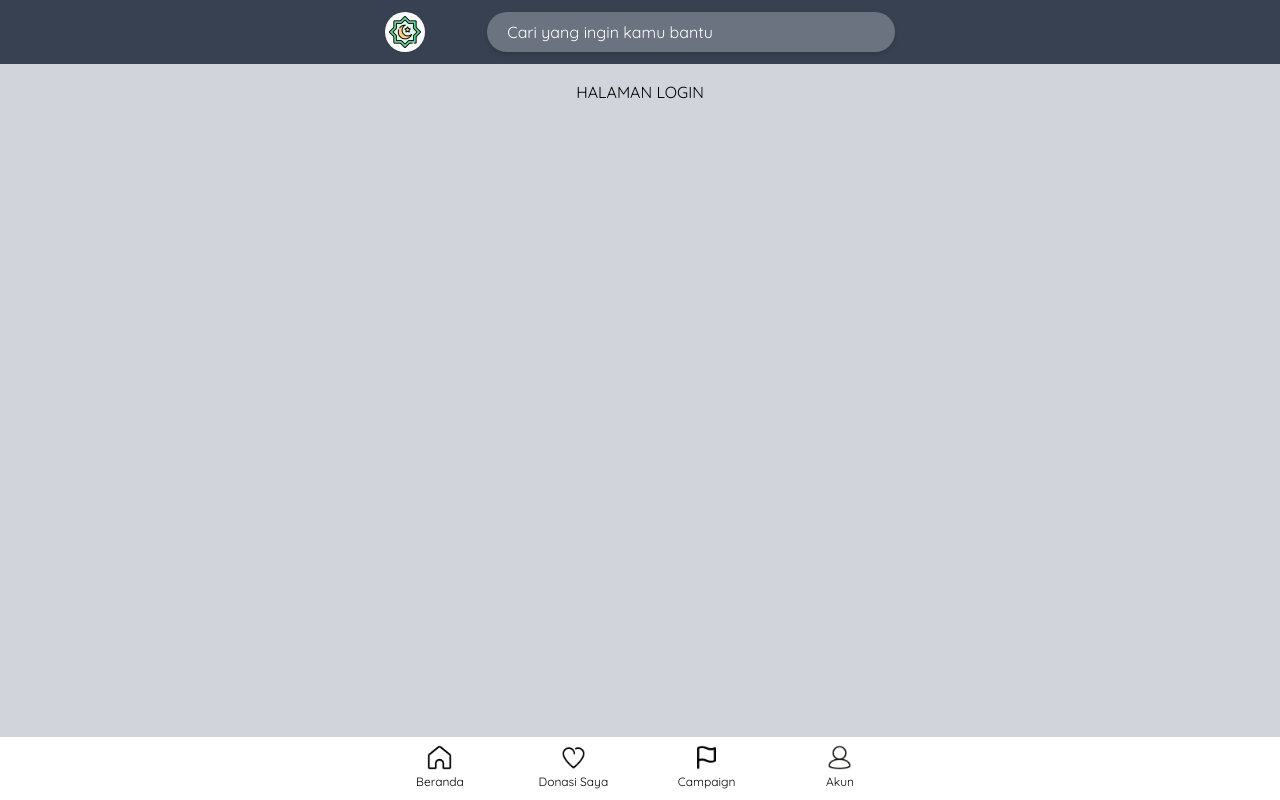
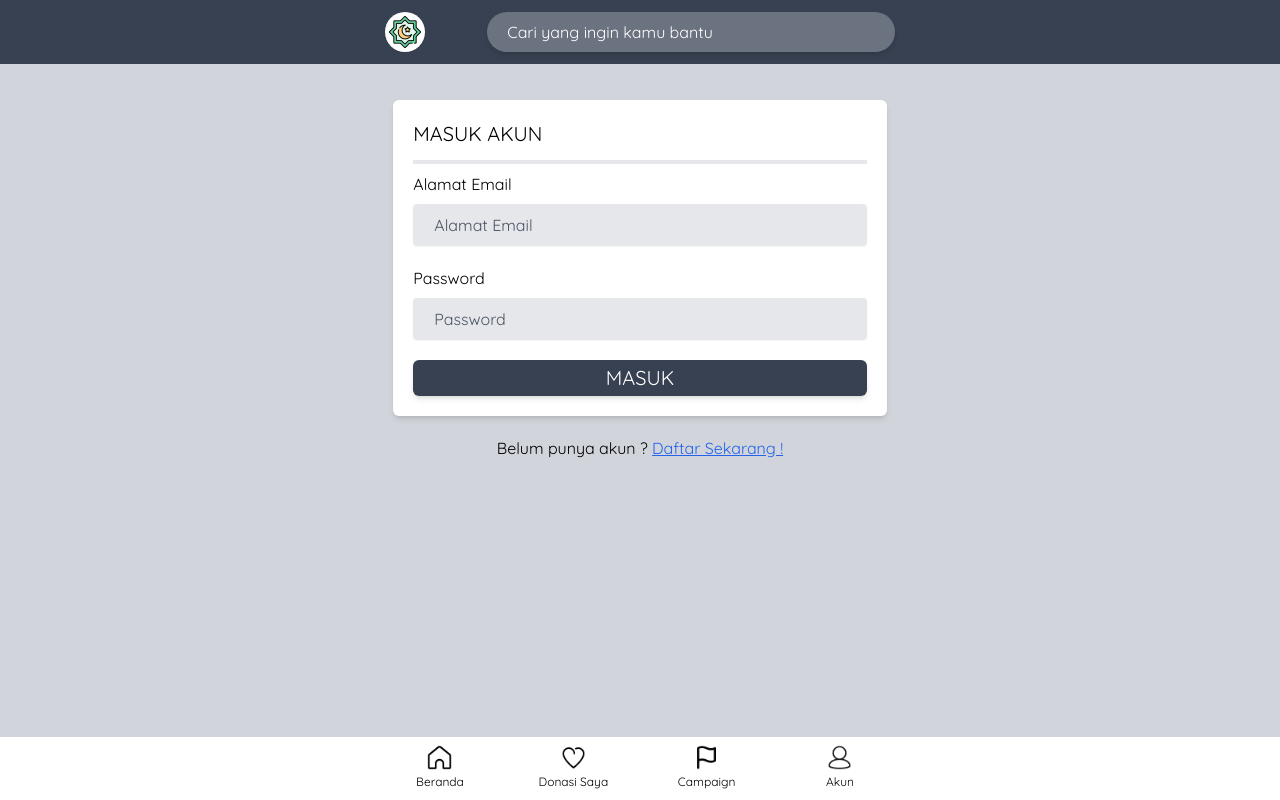
Before and after one commit to w1y0n0/frontend-donasi, a Vue app: page /login in a window 1280 px wide. Built offline with nearby package versions, Linux system fonts and the light colour scheme.

Commit message:
Membuat Proses Login Donatur
- View/Component Login
- Menambahkan Action Login di Module Auth Vuex
- Uji Coba Proses Login
- Check Halaman Login

```diff
--- a/src/store/module/auth.js
+++ b/src/store/module/auth.js
@@ -134,6 +134,56 @@ const auth = {
             })
         },
 
+        //action login
+        login({ commit }, user) {
+
+            //define callback promise
+            return new Promise((resolve, reject) => {
+
+                Api.post('/login', {
+
+                    //data yang dikirim ke server
+                    email: user.email,
+                    password: user.password,
+
+                })
+
+                    .then(response => {
+
+                        //define variable dengan isi hasil response dari server
+                        const token = response.data.token
+                        const user = response.data.data
+
+                        //set localStorage untuk menyimpan token dan data user
+                        localStorage.setItem('token', token)
+                        localStorage.setItem('user', JSON.stringify(user))
+
+                        //set default header axios dengan token
+                        Api.defaults.headers.common['Authorization'] = `Bearer ${token}`
+
+                        //commit auth success ke mutation
+                        commit('AUTH_SUCCESS', token, user)
+
+                        //commit get user ke mutation
+                        commit('GET_USER', user)
+
+                        //resolve ke component dengan hasil response
+                        resolve(response)
+
+                    }).catch(error => {
+
+                        //jika gagal, remove localStorage dengan key token
+                        localStorage.removeItem('token')
+
+                        //reject ke component dengan hasil response
+                        reject(error.response.data)
+
+                    })
+
+            })
+
+        }
+
     },
 
     //getters
--- a/src/views/auth/Login.vue
+++ b/src/views/auth/Login.vue
@@ -1,11 +1,141 @@
 <template>
-    <div class="pb-20 pt-20 text-center">
-        HALAMAN LOGIN
+    <div class="pb-20 pt-20">
+        <div class="container mx-auto grid grid-cols-1 p-5 sm:w-full md:w-5/12">
+
+            <form @submit.prevent="login">
+                <div class="bg-white rounded-md shadow-md p-5">
+                    <div class="text-xl">
+                        MASUK AKUN
+                    </div>
+                    <div class="border-2 border-gray-200 mt-3 mb-2"></div>
+
+                    <div class="mb-5">
+                        <label class="mt-2">Alamat Email</label>
+                        <input type="email" v-model="user.email"
+                            class="mt-2 appearance-none w-full bg-gray-200 border border-gray-200 rounded h-7 shadow-sm placeholder-gray-600 focus:outline-none focus:placeholder-gray-600 focus:bg-white focus-within:text-gray-600 p-5"
+                            placeholder="Alamat Email">
+                    </div>
+
+                    <div class="mb-5">
+                        <label class="mt-2">Password</label>
+                        <input type="password" v-model="user.password"
+                            class="mt-2 appearance-none w-full bg-gray-200 border border-gray-200 rounded h-7 shadow-sm placeholder-gray-600 focus:outline-none focus:placeholder-gray-600 focus:bg-white focus-within:text-gray-600 p-5"
+                            placeholder="Password">
+                    </div>
+
+                    <div>
+                        <button
+                            class="bg-gray-700 py-1 px-3 text-white rounded-md shadow-md text-xl inline-block w-full focus:outline-none focus:bg-gray-900">MASUK</button>
+                    </div>
+
+                </div>
+            </form>
+
+            <div class="text-center mt-5">
+                Belum punya akun ? <router-link :to="{ name: 'register' }" class="underline text-blue-600">Daftar
+                    Sekarang
+                    !</router-link>
+            </div>
+
+        </div>
     </div>
 </template>
 
 <script>
+
+//hook vue
+import { ref, reactive, onMounted } from 'vue'
+
+//hook vuex
+import { useStore } from 'vuex'
+
+//hook vue router
+import { useRouter } from 'vue-router'
+
+//hook Toast
+import { useToast } from "vue-toastification"
+
 export default {
+
     name: 'LoginComponent',
+
+    setup() {
+
+        //user state
+        const user = reactive({
+            email: '',
+            password: ''
+        })
+
+        //validation state
+        const validation = ref([])
+
+        //store vuex
+        const store = useStore()
+
+        //route
+        const router = useRouter()
+
+        // Same interface as this.$toast
+        const toast = useToast()
+
+        //method login
+        function login() {
+
+            //define variable
+            let email = user.email
+            let password = user.password
+
+            //panggil actions "login" dari module "auth" Vuex
+            store.dispatch('auth/login', {
+                email,
+                password
+            })
+                .then(() => {
+
+                    //redirect ke dashboard
+                    router.push({ name: 'dashboard' })
+
+                    toast.success("Login Berhasil!")
+
+                }).catch(error => {
+                    //assign validation message
+                    validation.value = error
+
+                    //show validation email with toast
+                    if (validation.value.email) {
+                        toast.error(`${validation.value.email[0]}`)
+                    }
+
+                    //show validation password with toast
+                    if (validation.value.password) {
+                        toast.error(`${validation.value.password[0]}`)
+                    }
+
+                    //show login failed
+                    if (validation.value.message) {
+                        toast.error(`${validation.value.message}`)
+                    }
+                })
+        }
+
+        //check user is loggedIn
+        onMounted(() => {
+            if (store.getters['auth/isLoggedIn']) {
+                router.push({ name: 'dashboard' })
+            }
+        })
+
+        //return object
+        return {
+            user,           // <-- state user
+            validation,     // <-- state validation
+            login,          // <-- method login
+        }
+
+    }
+
 }
 </script>
+
+<style></style>
```
